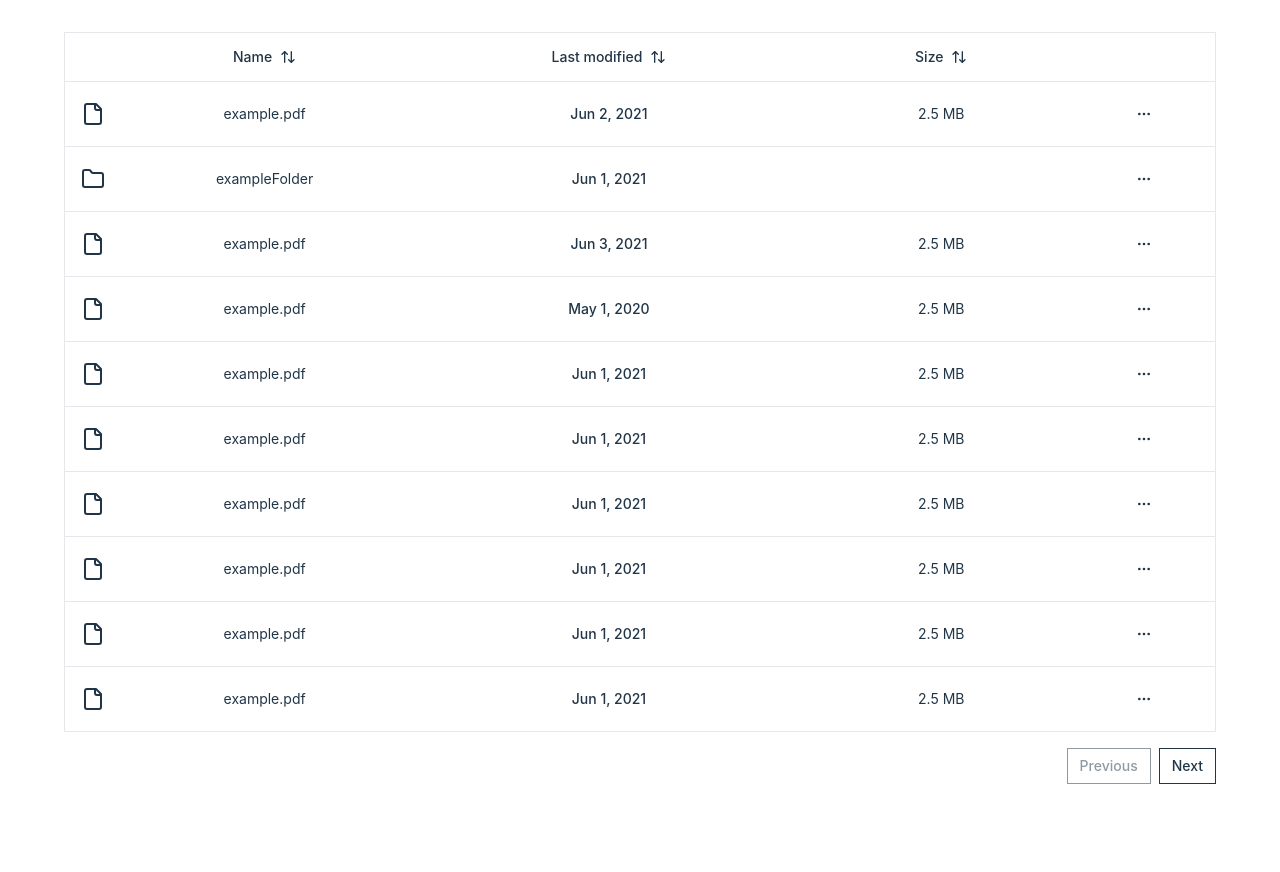
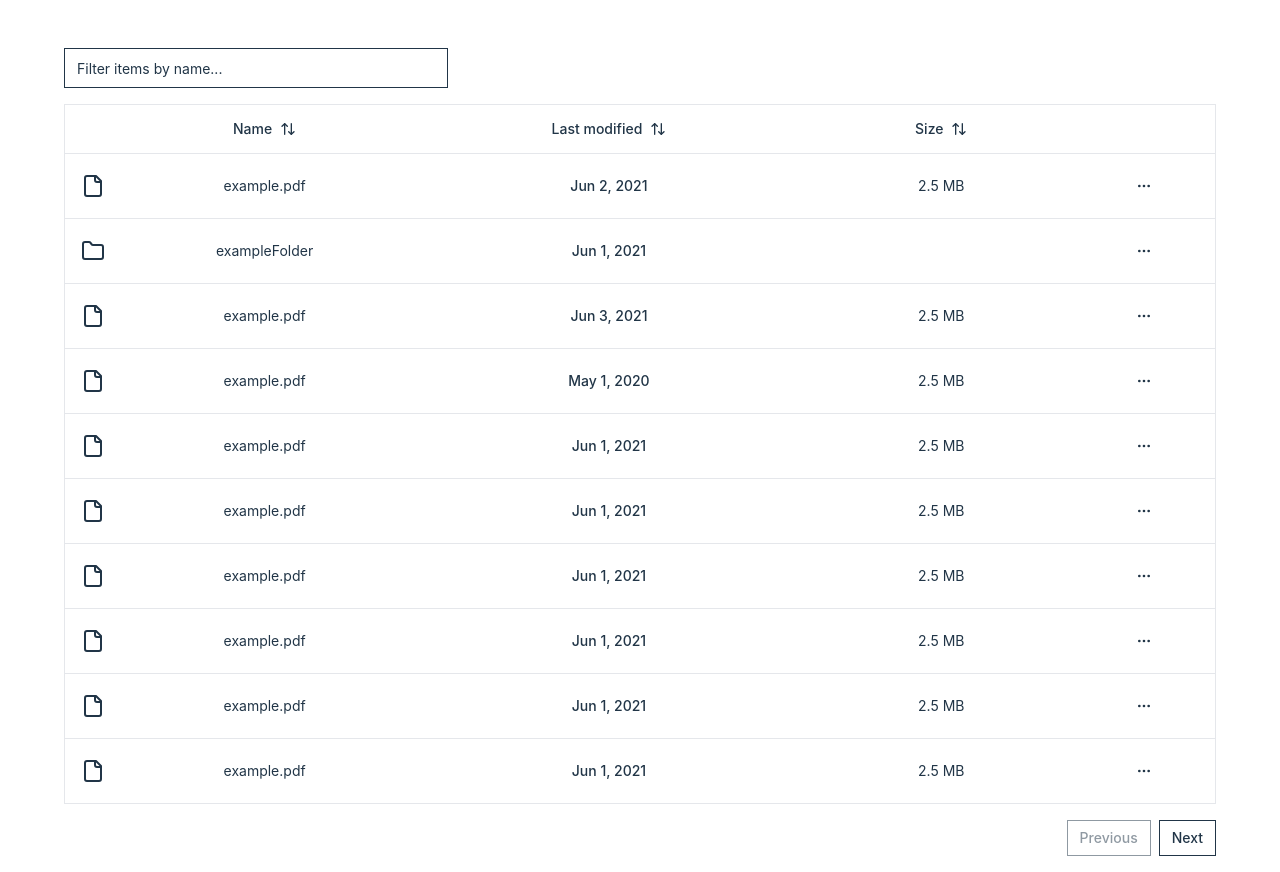
Before and after one commit to dan-antonelli/tiny-drive, a React (Vite) app: page / in a window 1280 px wide. Built offline with nearby package versions, Linux system fonts and the light colour scheme; the HTML template or start-up script is replaced by a standard one.

Commit message:
add filtering by file/folder name

```diff
--- /dev/null
+++ b/src/components/shadcn/ui/input.tsx
@@ -0,0 +1,24 @@
+import * as React from 'react';
+
+import { cn } from '@/lib/utils';
+
+export type InputProps = React.InputHTMLAttributes<HTMLInputElement>;
+
+const Input = React.forwardRef<HTMLInputElement, InputProps>(
+  ({ className, type, ...props }, ref) => {
+    return (
+      <input
+        type={type}
+        className={cn(
+          'flex h-10 w-full rounded-md border border-input bg-background px-3 py-2 text-sm ring-offset-background file:border-0 file:bg-transparent file:text-sm file:font-medium placeholder:text-muted-foreground focus-visible:outline-none focus-visible:ring-2 focus-visible:ring-ring focus-visible:ring-offset-2 disabled:cursor-not-allowed disabled:opacity-50',
+          className
+        )}
+        ref={ref}
+        {...props}
+      />
+    );
+  }
+);
+Input.displayName = 'Input';
+
+export { Input };
--- a/src/features/table/components/DataTable.tsx
+++ b/src/features/table/components/DataTable.tsx
@@ -1,8 +1,10 @@
 import {
   ColumnDef,
+  ColumnFiltersState,
   SortingState,
   flexRender,
   getCoreRowModel,
+  getFilteredRowModel,
   getPaginationRowModel,
   getSortedRowModel,
   useReactTable,
@@ -10,6 +12,7 @@
 import React from 'react';
 
 import Button from '@/components/shadcn/ui/button';
+import { Input } from '@/components/shadcn/ui/input';
 import {
   Table,
   TableBody,
@@ -29,6 +32,9 @@
   data,
 }: DataTableProps<TData, TValue>) {
   const [sorting, setSorting] = React.useState<SortingState>([]);
+  const [columnFilters, setColumnFilters] = React.useState<ColumnFiltersState>(
+    []
+  );
 
   const table = useReactTable({
     data,
@@ -37,13 +43,26 @@
     getPaginationRowModel: getPaginationRowModel(),
     onSortingChange: setSorting,
     getSortedRowModel: getSortedRowModel(),
+    onColumnFiltersChange: setColumnFilters,
+    getFilteredRowModel: getFilteredRowModel(),
     state: {
       sorting,
+      columnFilters,
     },
   });
 
   return (
     <div>
+      <div className='flex items-center py-4'>
+        <Input
+          placeholder='Filter items by name...'
+          value={(table.getColumn('name')?.getFilterValue() as string) ?? ''}
+          onChange={(event: React.ChangeEvent<HTMLInputElement>) =>
+            table.getColumn('name')?.setFilterValue(event.target.value)
+          }
+          className='max-w-sm'
+        />
+      </div>
       <div className='w-full rounded-md border'>
         <Table>
           <TableHeader>
```
